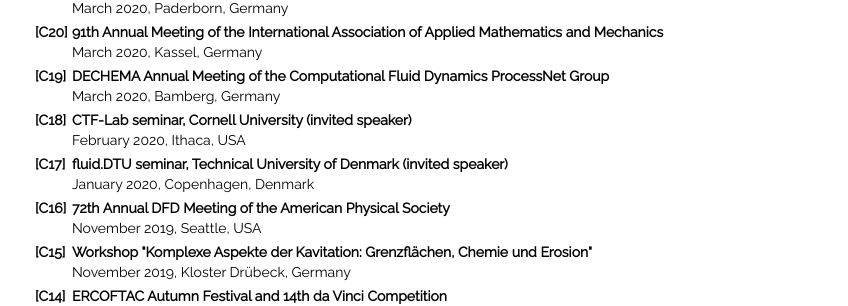
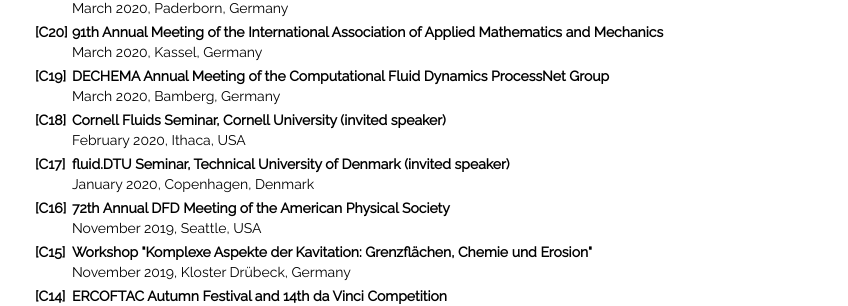
Before and after one commit to fabienevrard/fabienevrard.github.io, a Jekyll site: the page built from publications/index.html, in a window 1280 px wide. Shown: the part 743-1049 px from the top of the page, without its empty margins (208-1056 px from the left). Built offline with Jekyll 4.4.1, drawn with Linux system fonts in a browser that asks for light colours.

Commit message:
Update index.html

```diff
--- a/publications/index.html
+++ b/publications/index.html
@@ -137,7 +137,7 @@ volume fractions using parabolic reconstruction on two-dimensional unstructured
 		 <tr><td></td><td></td></tr>
 		 <tr>
 			 <td><b>[C18]</b></td>
-			 <td><b>CTF-Lab seminar, Cornell University (invited speaker)</b></td>
+			 <td><b>Cornell Fluids Seminar, Cornell University (invited speaker)</b></td>
 		 </tr>
 		 <tr>
 			 <td></td>
@@ -147,7 +147,7 @@ volume fractions using parabolic reconstruction on two-dimensional unstructured
 		 <tr><td></td><td></td></tr>
 		 <tr>
 			 <td><b>[C17]</b></td>
-			 <td><b>fluid.DTU seminar, Technical University of Denmark (invited speaker)</b></td>
+			 <td><b>fluid.DTU Seminar, Technical University of Denmark (invited speaker)</b></td>
 		 </tr>
 		 <tr>
 			 <td></td>
```
